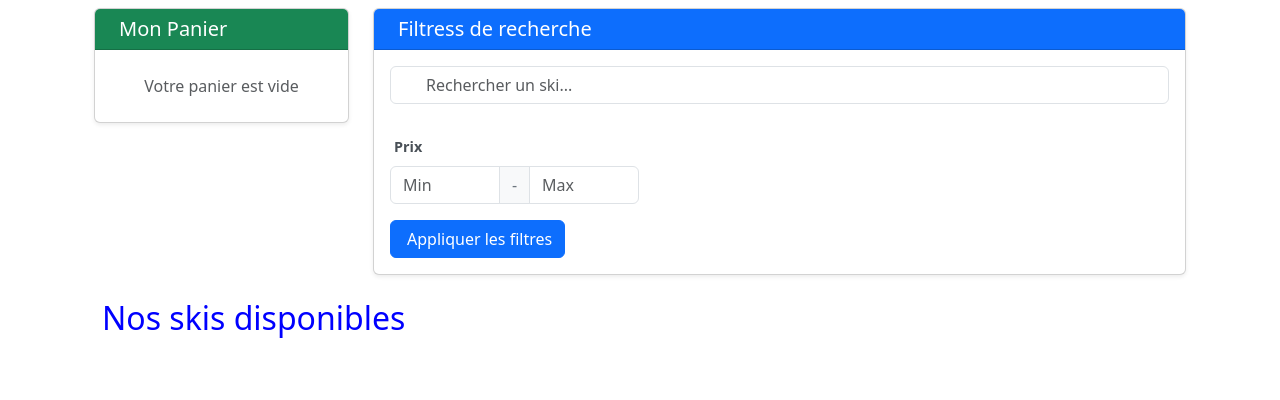
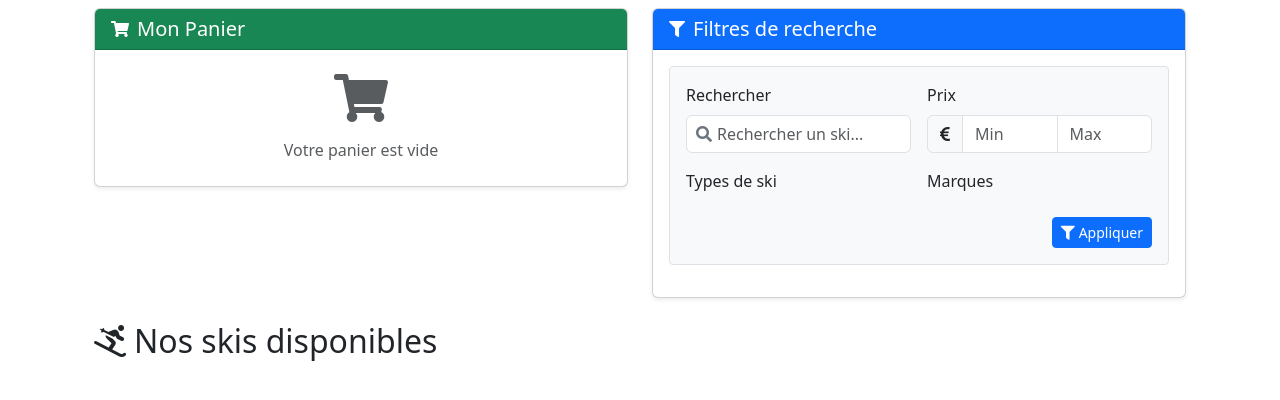
Before and after one commit to EthanRTZ/SAE_204-5, a Flask app: template templates/client/boutique/panier_article.html in a window 1280 px wide. Shown: the part 64-464 px from the top of the page. Run offline with Flask 3, Linux system fonts and the light colour scheme; the template is opened without the code that fills it, so the values that code supplies are empty; some libraries are stand-ins or nearby versions.

Commit message:
modif panier et filtre

```diff
--- /dev/null
+++ b/static/css/filter.css
@@ -0,0 +1,99 @@
+.filter-container {
+    background-color: #f8f9fa;
+    padding: 1rem;
+    margin-bottom: 1rem;
+    border: 1px solid #dee2e6;
+    border-radius: 0.25rem;
+}
+
+.search-container {
+    position: relative;
+}
+
+.search-icon {
+    position: absolute;
+    left: 10px;
+    top: 50%;
+    transform: translateY(-50%);
+    color: #6c757d;
+}
+
+.search-input {
+    padding-left: 30px;
+}
+
+.checkbox-group {
+    max-height: 150px;
+    overflow-y: auto;
+    padding: 0.5rem;
+    border: 1px solid #dee2e6;
+    border-radius: 0.25rem;
+}
+
+.form-check {
+    margin-bottom: 0.5rem;
+}
+
+.form-check:last-child {
+    margin-bottom: 0;
+}
+
+.input-group-text {
+    background-color: #f8f9fa;
+}
+
+/* Styles pour les cartes d'articles */
+.hover-card {
+    transition: transform 0.2s ease-in-out;
+}
+
+.hover-card:hover {
+    transform: translateY(-5px);
+}
+
+.badge {
+    font-weight: 500;
+    padding: 0.5em 0.8em;
+    margin-right: 0.3em;
+}
+
+.card-title {
+    font-size: 1.1rem;
+    font-weight: 600;
+}
+
+.specs {
+    border-top: 1px solid #eee;
+    padding-top: 0.8rem;
+}
+
+.card-img-top {
+    height: 250px;
+    object-fit: contain;
+    padding: 1rem;
+}
+
+/* Utilitaires de marges */
+.me-1 {
+    margin-right: 0.25rem !important;
+}
+
+.me-2 {
+    margin-right: 0.5rem !important;
+}
+
+.mt-1 {
+    margin-top: 0.25rem !important;
+}
+
+.mt-3 {
+    margin-top: 1rem !important;
+}
+
+.mb-1 {
+    margin-bottom: 0.25rem !important;
+}
+
+.mb-3 {
+    margin-bottom: 1rem !important;
+}
--- a/templates/client/boutique/_filtre.html
+++ b/templates/client/boutique/_filtre.html
@@ -1,45 +1,41 @@
-<form method="post" action="/client/panier/filtre">
+<div class="filter-container">
+    <form method="post" action="/client/panier/filtre" class="mb-0">
         <div class="row g-3">
-        <!-- Recherche -->
-        <div class="col-md-12 mb-3">
+            <div class="col-md-6">
+                <label class="form-label">Rechercher</label>
                 <div class="search-container">
                     <i class="fas fa-search search-icon"></i>
-                <input name="filter_word" type="text" class="form-control search-input" placeholder="Rechercher un ski..."
-                    value="{% if session['filter_word'] %}{{ session['filter_word'] }}{% endif %}">
+                    <input name="filter_word" type="text" class="form-control search-input"
+                           placeholder="Rechercher un ski..."
+                           value="{{ session['filter_word'] if session['filter_word'] else '' }}">
                 </div>
             </div>
 
-        <!-- Prix -->
-        <div class="col-md-4">
-            <label class="filter-label">
-                <i class="fas fa-euro-sign me-1"></i>Prix
-            </label>
+            <div class="col-md-6">
+                <label class="form-label">Prix</label>
                 <div class="input-group">
+                    <span class="input-group-text"><i class="fas fa-euro-sign"></i></span>
                     <input name="filter_prix_min" type="number" placeholder="Min" class="form-control"
-                    value="{% if session['filter_prix_min'] %}{{ session['filter_prix_min'] }}{% endif %}">
-                <span class="input-group-text">-</span>
+                           value="{{ session['filter_prix_min'] if session['filter_prix_min'] else '' }}"
+                           min="0" step="0.01">
                     <input name="filter_prix_max" type="number" placeholder="Max" class="form-control"
-                    value="{% if session['filter_prix_max'] %}{{ session['filter_prix_max'] }}{% endif %}">
+                           value="{{ session['filter_prix_max'] if session['filter_prix_max'] else '' }}"
+                           min="0" step="0.01">
                 </div>
             </div>
 
-        <!-- Types de ski -->
-        <div class="col-md-4">
+            <div class="col-md-6">
+                <label class="form-label">Types de ski</label>
                 {% if types_ski is defined %}
-            <label class="filter-label">
-                <i class="fas fa-skiing me-1"></i>Types de ski
-            </label>
-            <div class="filter-scroll custom-scrollbar">
+                <div class="checkbox-group">
                     {% for type in types_ski %}
                     <div class="form-check">
-                    <input type="checkbox" class="form-check-input custom-checkbox" name="filter_types"
-                           id="type-{{ type.id_type_ski }}"
-                           value="{{ type.id_type_ski }}"
-                        {% set id_item = type.id_type_ski | string %}
-                        {% if session['filter_types'] %}
-                        {{ ' checked ' if (id_item in session['filter_types']) else '' }}
+                        <input type="checkbox" class="form-check-input" name="filter_types"
+                               value="{{ type.id_type_ski }}" id="type_{{ type.id_type_ski }}"
+                               {% if session['filter_types'] and (type.id_type_ski|string) in session['filter_types'] %}
+                               checked
                                {% endif %}>
-                    <label class="form-check-label" for="type-{{ type.id_type_ski }}">
+                        <label class="form-check-label" for="type_{{ type.id_type_ski }}">
                             {{ type.libelle_type_ski }}
                         </label>
                     </div>
@@ -48,23 +44,18 @@
                 {% endif %}
             </div>
 
-        <!-- Marques -->
-        <div class="col-md-4">
+            <div class="col-md-6">
+                <label class="form-label">Marques</label>
                 {% if marques_ski is defined %}
-            <label class="filter-label">
-                <i class="fas fa-tag me-1"></i>Marques
-            </label>
-            <div class="filter-scroll custom-scrollbar">
+                <div class="checkbox-group">
                     {% for marque in marques_ski %}
                     <div class="form-check">
-                    <input type="checkbox" class="form-check-input custom-checkbox" name="filter_marques"
-                           id="marque-{{ marque.id_marque }}"
-                           value="{{ marque.id_marque }}"
-                        {% set id_marque = marque.id_marque | string %}
-                        {% if session['filter_marques'] %}
-                        {{ ' checked ' if (id_marque in session['filter_marques']) else '' }}
+                        <input type="checkbox" class="form-check-input" name="filter_marques"
+                               value="{{ marque.id_marque }}" id="marque_{{ marque.id_marque }}"
+                               {% if session['filter_marques'] and (marque.id_marque|string) in session['filter_marques'] %}
+                               checked
                                {% endif %}>
-                    <label class="form-check-label" for="marque-{{ marque.id_marque }}">
+                        <label class="form-check-label" for="marque_{{ marque.id_marque }}">
                             {{ marque.nom_marque }}
                         </label>
                     </div>
@@ -74,96 +65,15 @@
             </div>
         </div>
 
-    <div class="mt-3 d-flex gap-2">
-        <button type="submit" class="btn btn-primary">
-            <i class="fas fa-filter me-1"></i>Appliquer les filtres
+        <div class="d-flex justify-content-end mt-3 gap-2">
+            <button type="submit" class="btn btn-primary btn-sm">
+                <i class="fas fa-filter me-1"></i>Appliquer
             </button>
-        {% if session['filter_word'] or session['filter_prix_max'] or session['filter_prix_min'] or session['filter_types'] or session['filter_marques']%}
-        <form action="/client/panier/filtre/suppr" method="post" class="d-inline">
-            <button type="submit" class="btn btn-outline-secondary">
+            {% if session['filter_word'] or session['filter_prix_max'] or session['filter_prix_min'] or session['filter_types'] or session['filter_marques'] %}
+            <button type="submit" class="btn btn-outline-secondary btn-sm" formaction="/client/panier/filtre/suppr">
                 <i class="fas fa-times me-1"></i>Réinitialiser
             </button>
-        </form>
             {% endif %}
         </div>
     </form>
-
-<style>
-.filter-label {
-    font-weight: 600;
-    font-size: 0.9rem;
-    color: #495057;
-    margin-bottom: 0.5rem;
-    display: block;
-}
-
-.filter-scroll {
-    max-height: 150px;
-    overflow-y: auto;
-    padding: 0.5rem;
-    border: 1px solid #dee2e6;
-    border-radius: 0.375rem;
-    background: white;
-}
-
-.custom-scrollbar::-webkit-scrollbar {
-    width: 6px;
-}
-
-.custom-scrollbar::-webkit-scrollbar-track {
-    background: #f1f1f1;
-    border-radius: 3px;
-}
-
-.custom-scrollbar::-webkit-scrollbar-thumb {
-    background: #888;
-    border-radius: 3px;
-}
-
-.custom-scrollbar::-webkit-scrollbar-thumb:hover {
-    background: #555;
-}
-
-.search-container {
-    position: relative;
-}
-
-.search-icon {
-    position: absolute;
-    left: 12px;
-    top: 50%;
-    transform: translateY(-50%);
-    color: #6c757d;
-    z-index: 2;
-}
-
-.search-input {
-    padding-left: 35px;
-}
-
-.form-check {
-    margin-bottom: 0.5rem;
-}
-
-.form-check-label {
-    font-size: 0.9rem;
-    color: #495057;
-}
-
-.custom-checkbox {
-    cursor: pointer;
-}
-
-.input-group-text {
-    background-color: #f8f9fa;
-    color: #6c757d;
-}
-
-.gap-2 {
-    gap: 0.5rem;
-}
-
-.me-1 {
-    margin-right: 0.25rem;
-}
-</style>
+</div>
--- a/templates/client/boutique/panier_article.html
+++ b/templates/client/boutique/panier_article.html
@@ -7,14 +7,14 @@
 {% block body %}
     <div class="container">
         <div class="row mb-4">
-            <div class="col-md-3">
+            <div class="col-md-6">
                 {% include('client/boutique/_panier.html') %}
             </div>
-            <div class="col-md-9">
+            <div class="col-md-6">
                 <div class="card shadow-sm">
                     <div class="card-header bg-primary text-white d-flex align-items-center">
                         <i class="fas fa-filter me-2"></i>
-                        <h5 class="mb-0">Filtress de recherche</h5>
+                        <h5 class="mb-0">Filtres de recherche</h5>
                     </div>
                     <div class="card-body">
                         {% include('client/boutique/_filtre.html') %}
@@ -66,6 +66,9 @@
                                 <i class="fas fa-info-circle"></i> {{ article.conseil_utilisation }}
                             </small>
                             {% endif %}
+                            <small class="text-muted d-block mt-1">
+                                <i class="fas fa-box"></i> Stock disponible : {{ article.stock }}
+                            </small>
                         </div>
 
                         <form action="/client/panier/add" method="post">
@@ -73,9 +76,10 @@
                             <div class="input-group">
                                 <input type="number" id="input-{{ article.id_ski }}"
                                        class="form-control" name="quantite"
-                                       value="1" min="1" max="10" step="1">
-                                <button class="btn btn-success" type="submit">
-                                    <i class="fas fa-cart-plus"></i> Ajouter
+                                       value="1" min="1" max="{{ article.stock }}" step="1"
+                                       {% if article.stock <= 0 %}disabled{% endif %}>
+                                <button class="btn btn-success" type="submit" {% if article.stock <= 0 %}disabled{% endif %}>
+                                    <i class="fas fa-cart-plus"></i> {% if article.stock > 0 %}Ajouter{% else %}Rupture{% endif %}
                                 </button>
                             </div>
                         </form>
@@ -85,32 +89,4 @@
             {% endfor %}
         </div>
     </div>
-
-    <style>
-    .hover-card {
-        transition: transform 0.2s ease-in-out;
-    }
-    .hover-card:hover {
-        transform: translateY(-5px);
-    }
-    .badge {
-        font-weight: 500;
-        padding: 0.5em 0.8em;
-        margin-right: 0.3em;
-    }
-    .card-title {
-        font-size: 1.1rem;
-        font-weight: 600;
-    }
-    .specs {
-        border-top: 1px solid #eee;
-        padding-top: 0.8rem;
-    }
-    .me-2 {
-        margin-right: 0.5rem;
-    }
-    .me-1 {
-        margin-right: 0.25rem;
-    }
-    </style>
 {% endblock %}
--- a/templates/client/layout_client.html
+++ b/templates/client/layout_client.html
@@ -8,6 +8,9 @@
     {% block stylesheets %}
         <link rel="stylesheet" href="{{ url_for('static', filename='assets/css/bootstrap.css') }}" >
         <link rel="stylesheet" href="{{ url_for('static', filename='assets/css/mes_styles.css') }}" >
+        <link rel="stylesheet" href="{{ url_for('static', filename='css/bootstrap.min.css') }}">
+        <link rel="stylesheet" href="{{ url_for('static', filename='css/filter.css') }}">
+        <link rel="stylesheet" href="https://cdnjs.cloudflare.com/ajax/libs/font-awesome/5.15.4/css/all.min.css">
     {% endblock %}
 </head>
 <body>
@@ -20,6 +23,7 @@
 </div>
 {% block javascripts %}
     <script src="{{ url_for('static', filename='assets/js/bootstrap.bundle.js') }}" ></script>
+    <script src="{{ url_for('static', filename='js/bootstrap.bundle.min.js') }}"></script>
 {% endblock %}
 </body>
 </html>
```
Also changed, not shown: controllers/client_article.py (+28 -21 lines), controllers/client_panier.py (+153 -60 lines), sae_sql.sql (+27 -26 lines), 2 other files. Lines whose indentation alone changed are shown as unchanged.
